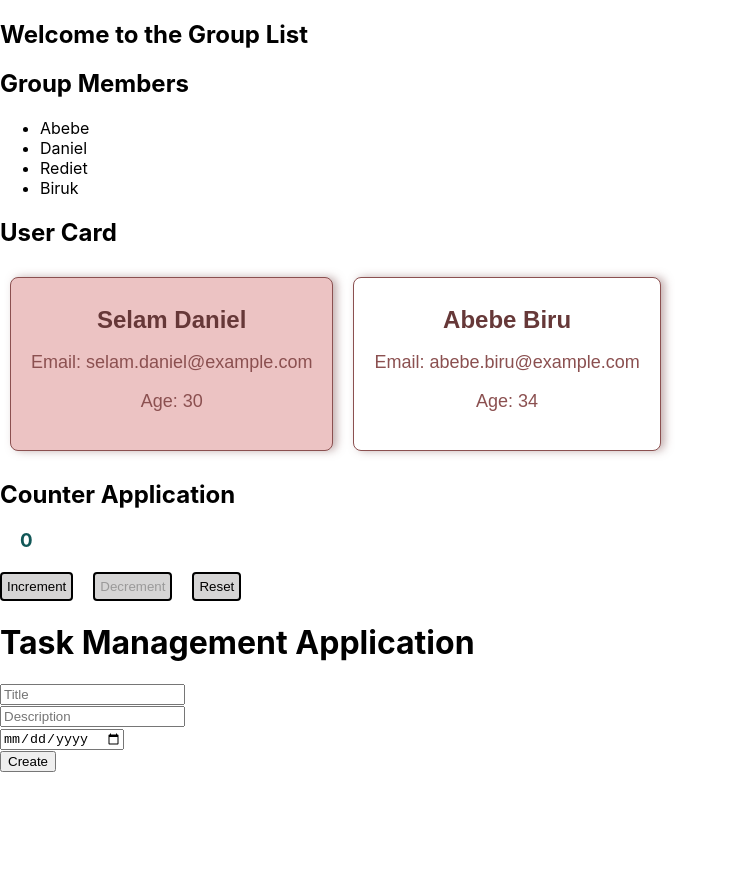
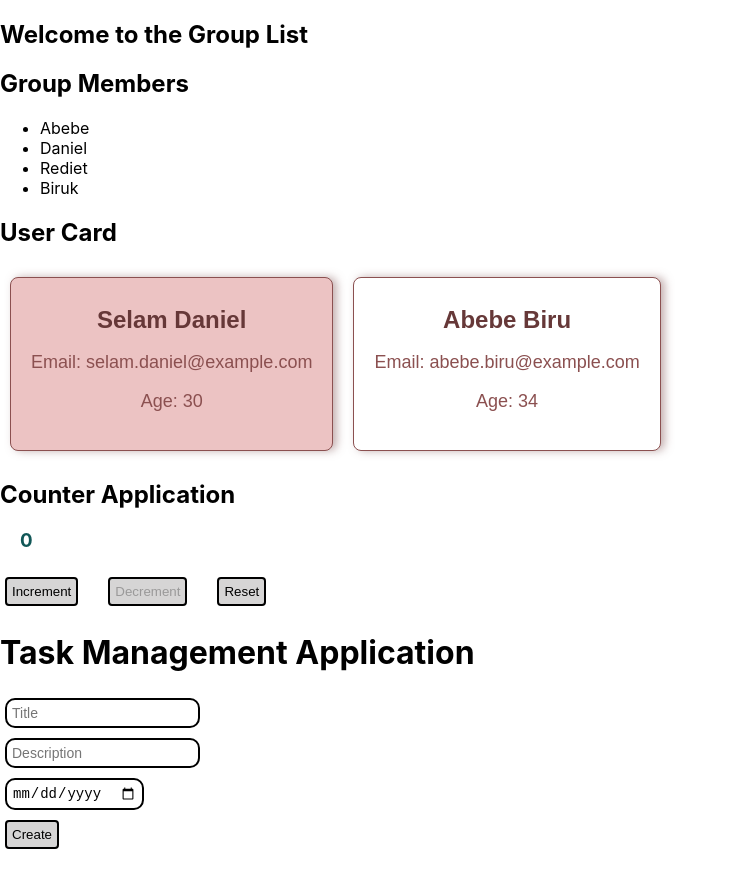
Before and after one commit to SuadAbrar/GDG_Study_Session, a React (Create React App) app: page / in a window 1280 px wide. Shown: the whole page, without its empty margins (0-732 px from the left). Before the commit the page ends 800 px from the top, so only its background shows below. Built offline with nearby package versions, Linux system fonts and the light colour scheme.

Commit message:
create TaskManagement.css

```diff
--- /dev/null
+++ b/src/component/TaskManagement.css
@@ -0,0 +1,15 @@
+input {
+  border: 2px solid black;
+  padding: 5px;
+  margin: 5px;
+  border-radius: 10px;
+  font-size: 14px;
+}
+
+button {
+  margin: 5px;
+}
+
+span {
+  padding: 5px;
+}
--- a/src/component/TaskManagement.js
+++ b/src/component/TaskManagement.js
@@ -1,9 +1,14 @@
 import React, { useState } from "react";
-
+import "./TaskManagement.css";
 // Develop a React Task Management Application where users can create, read, update, and delete tasks with properties like title, description, dueDate, and completion status.
 
 function TaskManagement() {
-  const [task, setTask] = useState({ title: "", description: "", dueDate: "" });
+  const [task, setTask] = useState({
+    title: "",
+    description: "",
+    dueDate: "",
+    completed: false,
+  });
   const [tasks, setTasks] = useState([]);
   const [edit, setEdit] = useState(null);
 
@@ -22,6 +27,14 @@ function TaskManagement() {
       setTasks([...tasks, { ...task, id: Date.now(), completed: false }]);
     }
     setTask({ title: "", description: "", dueDate: "" });
+  };
+
+  const markTask = (id) => {
+    setTasks(
+      tasks.map((task) =>
+        task.id === id ? { ...task, completed: !task.completed } : task
+      )
+    );
   };
 
   const DeleteTask = (id) => {
@@ -61,17 +74,31 @@ function TaskManagement() {
           onChange={handleChange}
         />
         <br />
-        <button type="Submit">{edit ? "Update" : "Create"}</button>
+        <button className="button" type="Submit">
+          {edit ? "Update" : "Create"}
+        </button>
       </form>
       <ul>
         {tasks.map((t) => (
           <li key={t.id}>
-            <h5>{t.title}</h5> - {t.description} (Due:{" "}
-            {t.dueDate || "No Due Date"})
+            <p>{t.title}</p>{" "}
+            <p>
+              - {t.description} (Due: {t.dueDate || "No Due Date"})
+            </p>
             <br />
             {/* {t.title} {t.description} ({t.dueDate}) */}
-            <button onClick={() => UpdateTask(t)}>Edit</button>
-            <button onClick={() => DeleteTask(t.id)}>Delete</button>
+            <div className="buttons">
+              <button className="button" onClick={() => UpdateTask(t)}>
+                Edit
+              </button>
+              <button className="button" onClick={() => DeleteTask(t.id)}>
+                Delete
+              </button>
+              <button className="button" onClick={() => markTask(t.id)}>
+                {t.completed ? "Mark Incomplete" : "Mark Complete"}
+              </button>
+              <span>{t.completed ? "✔️ Completed" : ""}</span>
+            </div>
           </li>
         ))}
       </ul>
```
